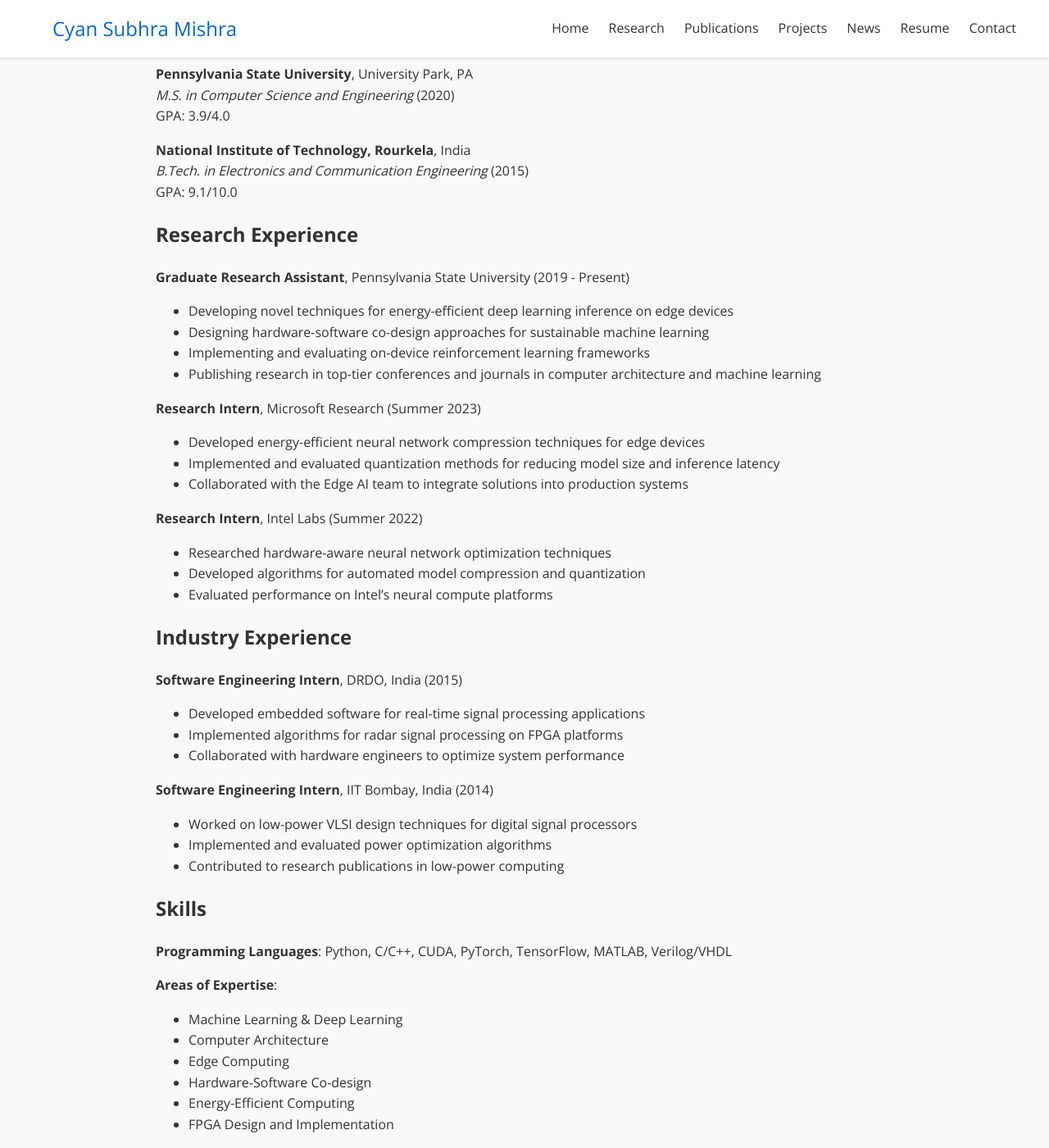
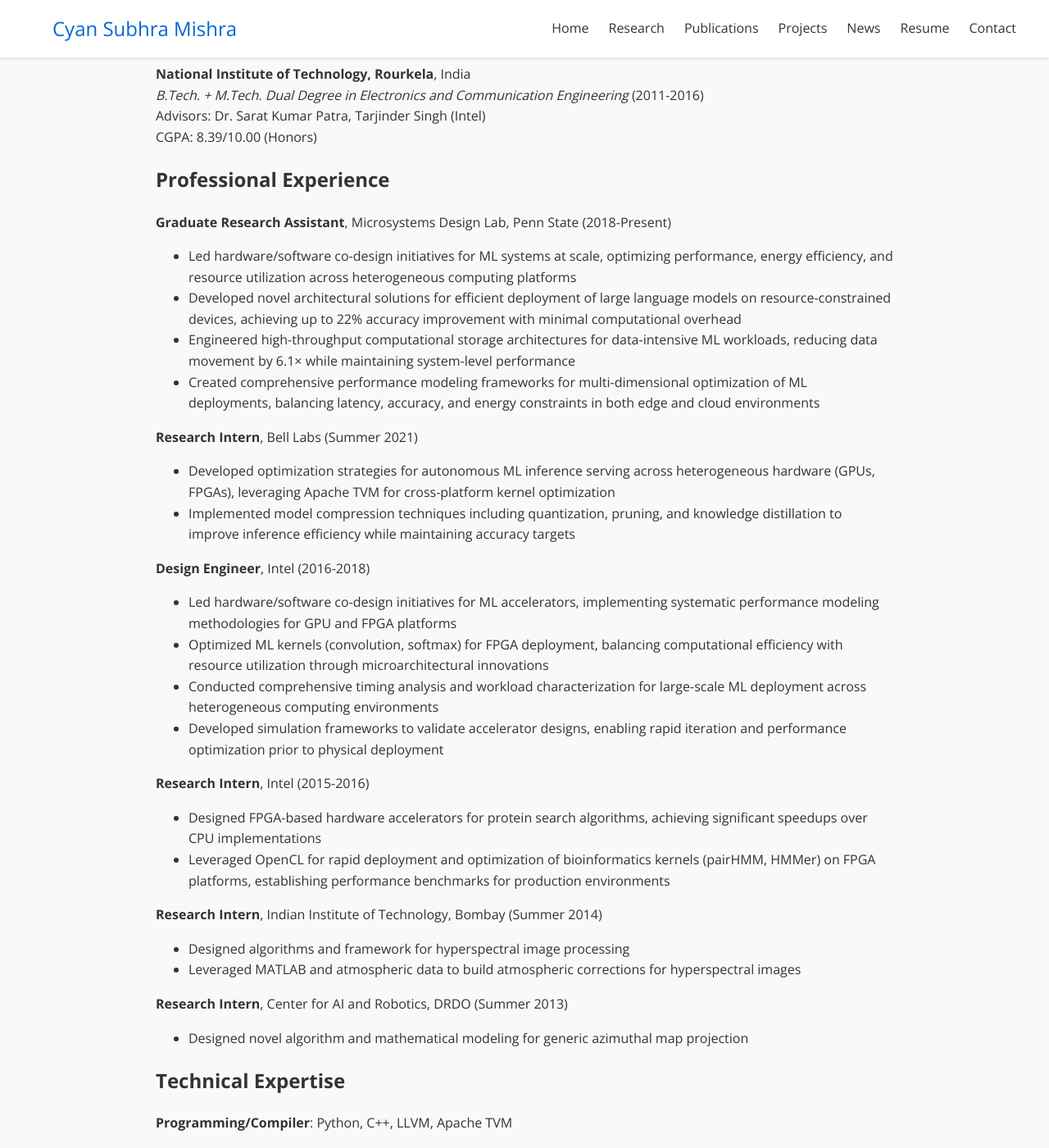
Before and after one commit to cyanmishra92/cyanmishra92.github.io, a Jekyll site: the page built from resume.md, in a window 1280 px wide and 1400 px high, scrolled down 399 px. Shown: the whole window at 82% size. Built offline with Jekyll 4.4.1, drawn with Linux system fonts in a browser that asks for light colours; a style sheet for code colours, icons or effects is not loaded; some of the changed text lies outside the part shown.

Commit message:
Fix factual inaccuracies in About and Resume sections
Major corrections based on actual resume:
- Updated advisors: Dr. Mahmut Taylan Kandemir and Dr. Jack Sampson (not Vijaykrishnan Narayanan)
- Fixed education: PhD 2018-2025, B.Tech+M.Tech dual degree 2011-2016 (removed incorrect M.S. degree)
- Corrected professional experience timeline: Graduate RA 2018-Present, Bell Labs 2021, Intel 2016-2018, etc.
- Updated technical expertise to match resume skills
- Fixed awards to actual ones: DATE 2021 Best Paper Nomination, NAS 2021 Student Travel Award
- Updated selected publications to actual papers from resume
- Fixed resume PDF link to CyanResumePublic.pdf
- Enhanced research focus description to include hardware/software co-design specialty

🤖 Generated with [Claude Code](https://claude.ai/code)

Co-Authored-By: Claude <noreply@anthropic.com>

```diff
--- a/resume.md
+++ b/resume.md
@@ -8,7 +8,7 @@ permalink: /resume/
 
 <div class="resume-section">
   <p class="resume-download">
-    <a href="{{ '/assets/pdf/Cyan_Subhra_Mishra_Resume.pdf' | relative_url }}" target="_blank" class="btn">
+    <a href="{{ '/assets/pdf/CyanResumePublic.pdf' | relative_url }}" target="_blank" class="btn">
       <i class="fas fa-file-pdf"></i> Download PDF Resume
     </a>
   </p>
@@ -17,87 +17,83 @@ permalink: /resume/
 ## Education
 
 **Pennsylvania State University**, University Park, PA
-*Ph.D. in Computer Science and Engineering* (Expected 2025)
-Advisor: Dr. Vijaykrishnan Narayanan
-Thesis: Sustainable Machine Learning Systems for Edge Computing
-
-**Pennsylvania State University**, University Park, PA
-*M.S. in Computer Science and Engineering* (2020)
-GPA: 3.9/4.0
+*Ph.D. in Computer Science and Engineering* (2018-2025, Expected)
+Advisors: Dr. Mahmut Taylan Kandemir, Dr. Jack Sampson
+GPA: 3.7/4.0
 
 **National Institute of Technology, Rourkela**, India
-*B.Tech. in Electronics and Communication Engineering* (2015)
-GPA: 9.1/10.0
+*B.Tech. + M.Tech. Dual Degree in Electronics and Communication Engineering* (2011-2016)
+Advisors: Dr. Sarat Kumar Patra, Tarjinder Singh (Intel)
+CGPA: 8.39/10.00 (Honors)
 
-## Research Experience
+## Professional Experience
 
-**Graduate Research Assistant**, Pennsylvania State University (2019 - Present)
-- Developing novel techniques for energy-efficient deep learning inference on edge devices
-- Designing hardware-software co-design approaches for sustainable machine learning
-- Implementing and evaluating on-device reinforcement learning frameworks
-- Publishing research in top-tier conferences and journals in computer architecture and machine learning
+**Graduate Research Assistant**, Microsystems Design Lab, Penn State (2018-Present)
+- Led hardware/software co-design initiatives for ML systems at scale, optimizing performance, energy efficiency, and resource utilization across heterogeneous computing platforms
+- Developed novel architectural solutions for efficient deployment of large language models on resource-constrained devices, achieving up to 22% accuracy improvement with minimal computational overhead
+- Engineered high-throughput computational storage architectures for data-intensive ML workloads, reducing data movement by 6.1× while maintaining system-level performance
+- Created comprehensive performance modeling frameworks for multi-dimensional optimization of ML deployments, balancing latency, accuracy, and energy constraints in both edge and cloud environments
 
-**Research Intern**, Microsoft Research (Summer 2023)
-- Developed energy-efficient neural network compression techniques for edge devices
-- Implemented and evaluated quantization methods for reducing model size and inference latency
-- Collaborated with the Edge AI team to integrate solutions into production systems
+**Research Intern**, Bell Labs (Summer 2021)
+- Developed optimization strategies for autonomous ML inference serving across heterogeneous hardware (GPUs, FPGAs), leveraging Apache TVM for cross-platform kernel optimization
+- Implemented model compression techniques including quantization, pruning, and knowledge distillation to improve inference efficiency while maintaining accuracy targets
 
-**Research Intern**, Intel Labs (Summer 2022)
-- Researched hardware-aware neural network optimization techniques
-- Developed algorithms for automated model compression and quantization
-- Evaluated performance on Intel's neural compute platforms
+**Design Engineer**, Intel (2016-2018)
+- Led hardware/software co-design initiatives for ML accelerators, implementing systematic performance modeling methodologies for GPU and FPGA platforms
+- Optimized ML kernels (convolution, softmax) for FPGA deployment, balancing computational efficiency with resource utilization through microarchitectural innovations
+- Conducted comprehensive timing analysis and workload characterization for large-scale ML deployment across heterogeneous computing environments
+- Developed simulation frameworks to validate accelerator designs, enabling rapid iteration and performance optimization prior to physical deployment
 
-## Industry Experience
+**Research Intern**, Intel (2015-2016)
+- Designed FPGA-based hardware accelerators for protein search algorithms, achieving significant speedups over CPU implementations
+- Leveraged OpenCL for rapid deployment and optimization of bioinformatics kernels (pairHMM, HMMer) on FPGA platforms, establishing performance benchmarks for production environments
 
-**Software Engineering Intern**, DRDO, India (2015)
-- Developed embedded software for real-time signal processing applications
-- Implemented algorithms for radar signal processing on FPGA platforms
-- Collaborated with hardware engineers to optimize system performance
+**Research Intern**, Indian Institute of Technology, Bombay (Summer 2014)
+- Designed algorithms and framework for hyperspectral image processing
+- Leveraged MATLAB and atmospheric data to build atmospheric corrections for hyperspectral images
 
-**Software Engineering Intern**, IIT Bombay, India (2014)
-- Worked on low-power VLSI design techniques for digital signal processors
-- Implemented and evaluated power optimization algorithms
-- Contributed to research publications in low-power computing
+**Research Intern**, Center for AI and Robotics, DRDO (Summer 2013)
+- Designed novel algorithm and mathematical modeling for generic azimuthal map projection
 
-## Skills
+## Technical Expertise
 
-**Programming Languages**: Python, C/C++, CUDA, PyTorch, TensorFlow, MATLAB, Verilog/VHDL
+**Programming/Compiler**: Python, C++, LLVM, Apache TVM
 
-**Areas of Expertise**:
-- Machine Learning & Deep Learning
-- Computer Architecture
-- Edge Computing
-- Hardware-Software Co-design
-- Energy-Efficient Computing
-- FPGA Design and Implementation
+**Hardware Architecture**: Microarchitecture, FPGA, ReRAM crossbars, Systolic arrays, Low-power systems
+
+**Accelerator Programming**: CUDA toolkit, OpenCL, Low-precision computing, Parallel programming optimization
+
+**ML Systems**: TensorFlow, PyTorch, Quantization, Pruning, Kernel optimization
+
+**Performance Engineering**: Workload characterization, Power/Performance modeling, Microarchitecture simulation, profiling tools (Nsight, vTune, Pin tool, Valgrind)
+
+**Hardware Design**: SystemVerilog, Xilinx Vivado, Design Compiler, Hardware simulation
 
 ## Awards & Honors
 
-- Outstanding Graduate Research Award, Penn State CSE Department, 2024
-- Best Paper Award, Workshop on Sustainable AI, 2023
-- Graduate Fellowship, Pennsylvania State University, 2019-2023
-- University Academic Excellence Award, NIT Rourkela, 2015
+- Best Paper Nomination, Design Automation and Test in Europe (DATE), 2021
+- Student Travel Award, IEEE Network Architecture and Storage (NAS), 2021
 
 ## Selected Publications
 
 For a complete list of publications, please visit the [Publications](/publications/) page.
 
-1. **Sustainable Edge Computing: Energy-Efficient Deep Learning Inference on Resource-Constrained Devices**
-   Cyan S. Mishra, Vijaykrishnan Narayanan
-   *IEEE International Parallel and Distributed Processing Symposium (IPDPS), 2025*
-
-2. **Origin: On-Device Reinforcement Learning Framework for Edge Intelligence**
-   Cyan S. Mishra, Vijaykrishnan Narayanan
+1. **NExUME: Adaptive Training and Inference for DNNs under Intermittent Power Environments**
+   Cyan S. Mishra, Deeksha Chaudhary, Jack Sampson, Mahmut Taylan Kandemir, and Chita R. Das
    *International Conference on Learning Representations (ICLR), 2025*
 
-3. **ResiRCA: Resilient Root Cause Analysis for Distributed Systems using Machine Learning**
-   Cyan S. Mishra, Vijaykrishnan Narayanan
-   *IEEE International Symposium on High-Performance Computer Architecture (HPCA), 2023*
+2. **Usas: A Sustainable Continuous-Learning Framework for Edge Servers**
+   Cyan S. Mishra, Jack Sampson, Mahmut Taylan Kandemir, Vijaykrishnan Narayanan and Chita R. Das
+   *IEEE International Symposium on High-Performance Computer Architecture (HPCA), 2024*
 
-4. **Seeker: Synergizing Edge and Cloud Computing for Efficient ML Inference**
-   Cyan S. Mishra, Vijaykrishnan Narayanan
-   *IEEE/ACM International Symposium on Microarchitecture (MICRO), 2022*
+3. **Cocktail: A Multidimensional Optimization for Model Serving in Cloud**
+   Jashwant Raj Gunasekharan, Cyan S. Mishra, Prashanth Thinakaran, Bikash Sharma, Mahmut T Kandemir, Chita R. Das
+   *USENIX Symposium on Networked Systems Design and Implementation (NSDI), 2022*
 
-5. **Efficient Acceleration of CNN Training on Resource-Constrained Edge Devices**
-   Cyan S. Mishra, Vijaykrishnan Narayanan
+4. **Origin: Enabling On-Device Intelligence for Human Activity Recognition Using Energy Harvesting Wireless Sensor Networks**
+   Cyan S. Mishra, Jack Sampson, Mahmut T Kandemir, Vijaykrishnan Narayanan
+   *Design, Automation & Test in Europe Conference (DATE), 2021* [Best Paper Nominee]
+
+5. **An Efficient Edge-Cloud Partitioning of Random Forests for Distributed Sensor Networks**
+   Tianyi Shen, Cyan S. Mishra, Jack Sampson, Mahmut Taylan Kandemir, Vijaykrishnan Narayanan
    *IEEE Embedded Systems Letters, 2022*
```
Also changed, not shown: index.md (+4 -5 lines).
